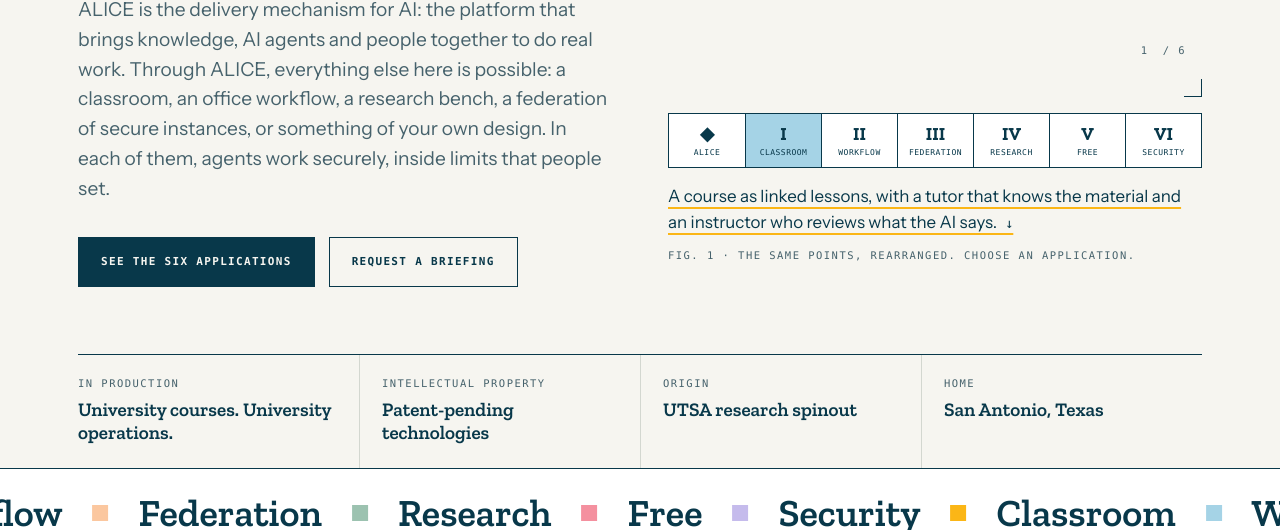
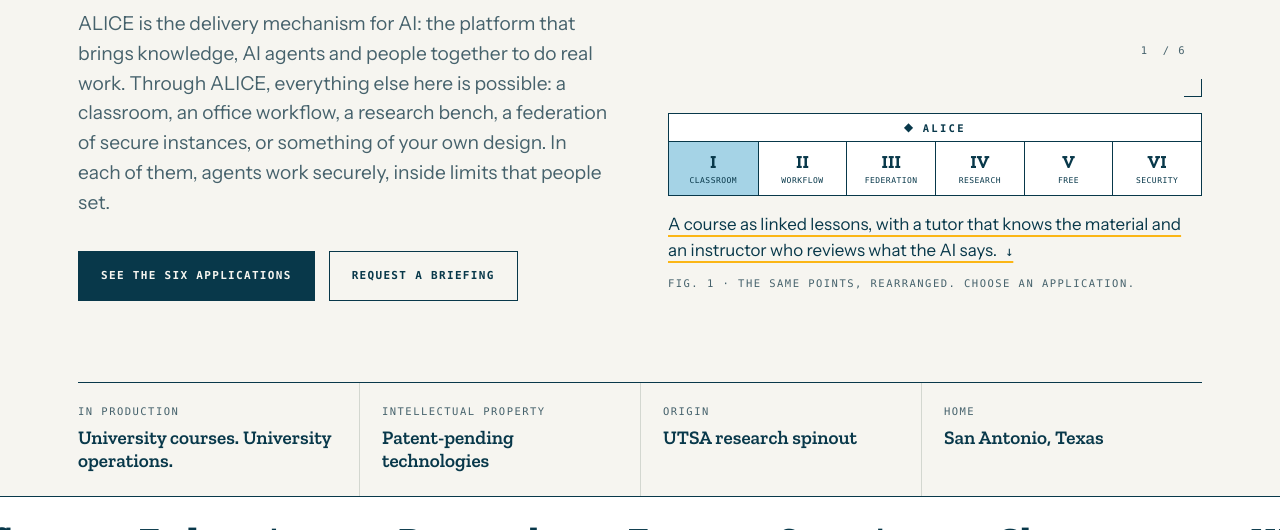
Before and after one commit to Attruvera/attruvera.github.io, a plain HTML site: page index.html in a window 1280 px wide. Shown: the part 570-1100 px from the top of the page. Drawn offline with nearby package versions, Linux system fonts and the light colour scheme; a web font is replaced by a local one.

Commit message:
New version 5

```diff
--- a/index.html
+++ b/index.html
@@ -127,9 +127,12 @@ p { margin: 0 0 1em; }
 .stage-title .label { display: block; color: var(--ink-soft); }
 .stage-title strong { font-family: var(--display); font-weight: 700; font-size: clamp(1.6rem, 2.6vw, 2.3rem); line-height: 1.1; letter-spacing: -0.015em; }
 .stage-count { position: absolute; right: 16px; bottom: 12px; color: var(--ink-soft); pointer-events: none; }
-.switch { display: grid; grid-template-columns: repeat(7, 1fr); border: 1.5px solid var(--ink); background: var(--white); margin-top: 16px; }
+.switch { display: grid; grid-template-columns: repeat(6, 1fr); border: 1.5px solid var(--ink); background: var(--white); margin-top: 16px; }
 .switch button { border: 0; border-left: 1.5px solid var(--ink); background: none; color: var(--ink); cursor: pointer; padding: 11px 2px 10px; display: grid; gap: 5px; justify-items: center; min-width: 0; }
-.switch button:first-child { border-left: 0; }
+.switch button.k { grid-column: 1 / -1; display: flex; justify-content: center; align-items: center; gap: 10px; padding: 8px 0 7px; border-left: 0; border-bottom: 1.5px solid var(--ink); }
+.switch button.k em { font-size: .7rem; }
+.switch button.k .nm { display: inline; font-size: 10.5px; font-weight: 600; letter-spacing: .22em; }
+.switch button:nth-child(2) { border-left: 0; }
 .switch button em { font-style: normal; font-family: var(--display); font-weight: 700; font-size: 1.15rem; line-height: 1; }
 .switch button .nm { font-family: var(--mono); font-size: 8px; letter-spacing: .06em; text-transform: uppercase; max-width: 100%; overflow: hidden; text-overflow: ellipsis; }
 .switch button:hover { background: var(--paper); }
```
